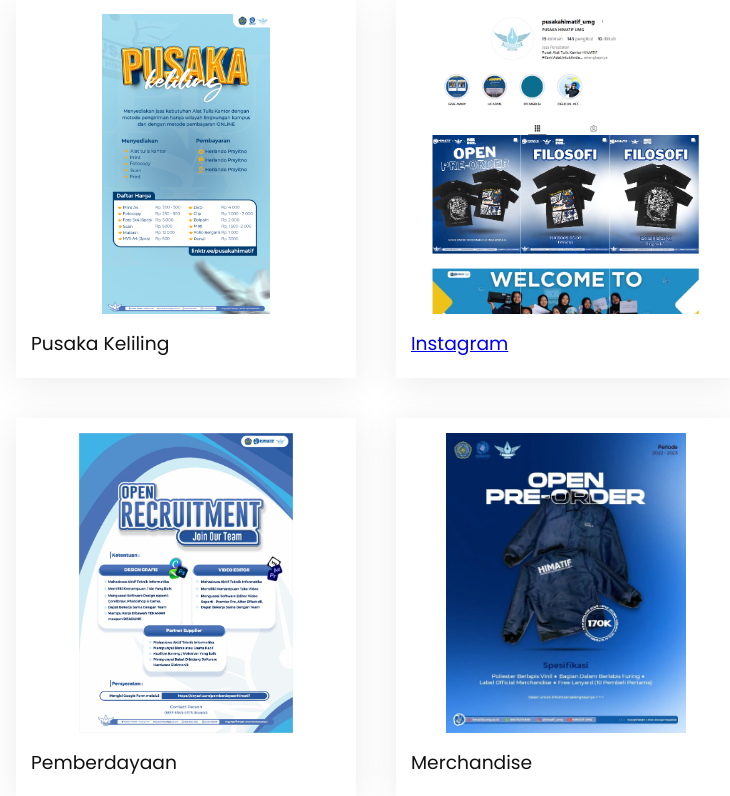
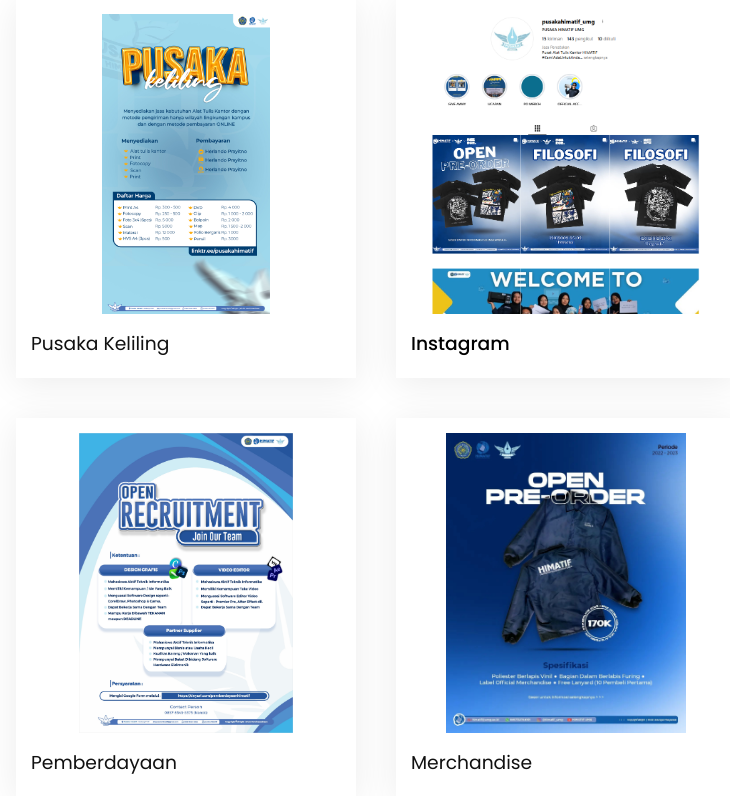
Before and after one commit to farhanrbagask/web-pusaka, a PHP site: page / in a window 1280 px wide. Shown: the part 3779-4575 px from the top of the page, without its empty margins (264-994 px from the left). Run offline with PHP 8.4, Linux system fonts and the light colour scheme.

Commit message:
memberi style pada teks instagram pada judul gambar instagram

```diff
--- a/style.css
+++ b/style.css
@@ -210,6 +210,12 @@ aside {
 .activity .content .box .text h3 {
   font-weight: 400;
   color: #111;
+}
+
+.activity .content .box .text h3 .link {
+  color: black;
+  font-weight: 500;
+  text-decoration: none;
 }
 
 .founders .content {
```
